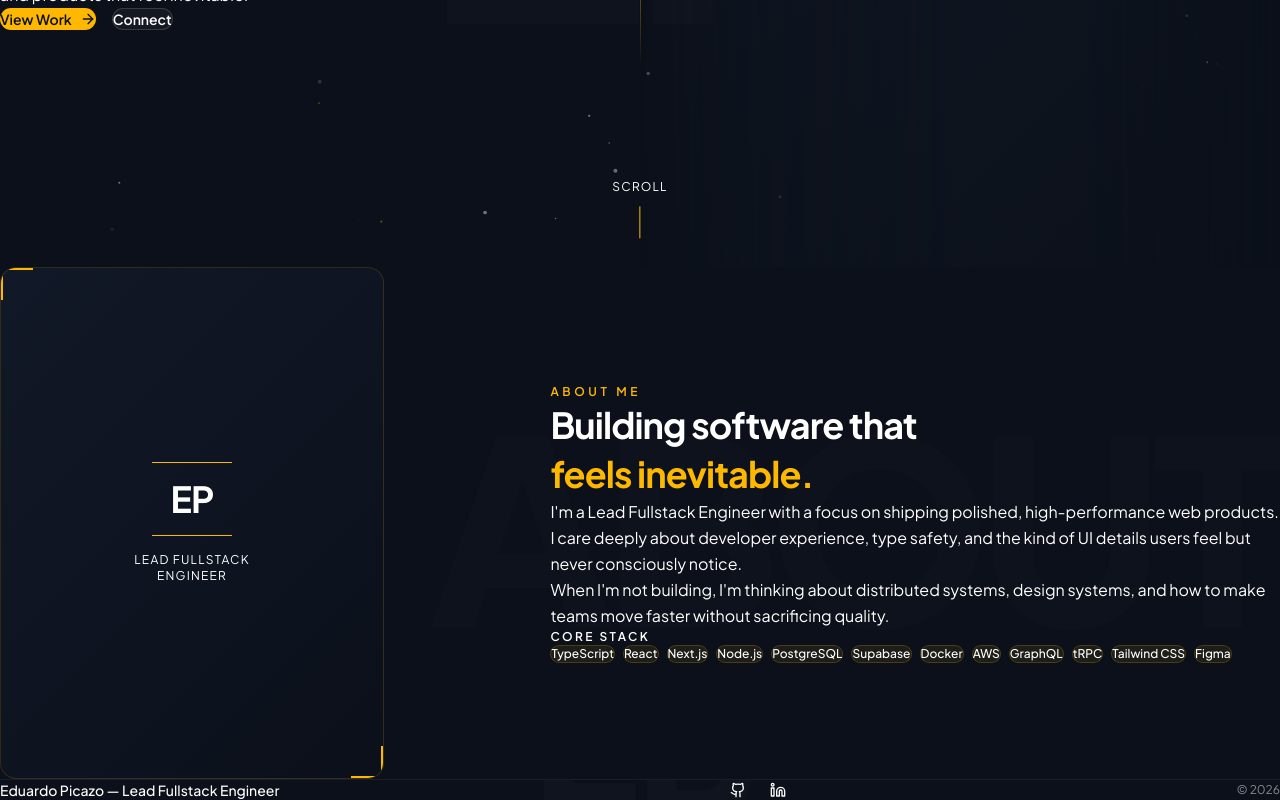
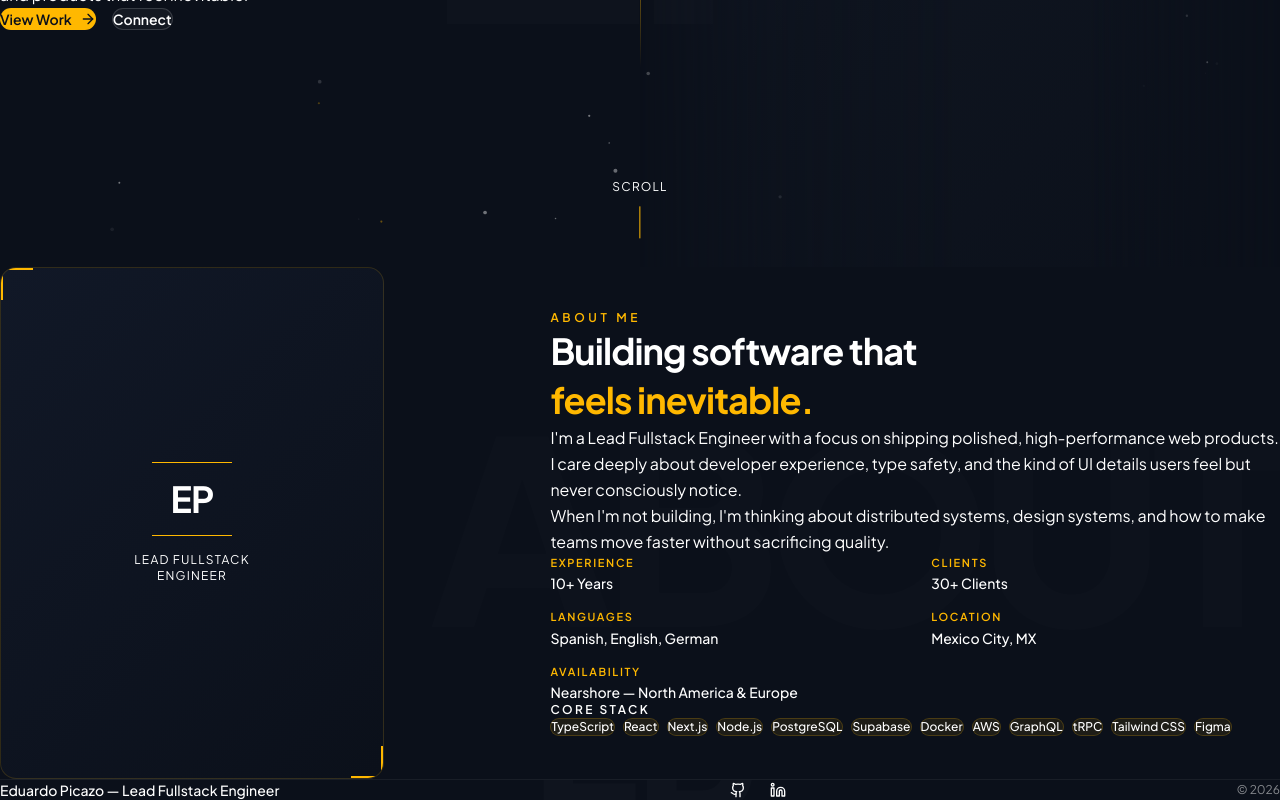
Before and after one commit to Pibomeister/portfolio, a Next.js app: page / in a window 1280 px wide. Shown: the part 533-1333 px from the top of the page. Built offline with nearby package versions, Linux system fonts and the light colour scheme.

Commit message:
feat: about section info grid — experience, clients, languages, location, availability

```diff
--- a/src/components/about-section.tsx
+++ b/src/components/about-section.tsx
@@ -7,6 +7,14 @@ const skills = [
   'TypeScript', 'React', 'Next.js', 'Node.js',
   'PostgreSQL', 'Supabase', 'Docker', 'AWS',
   'GraphQL', 'tRPC', 'Tailwind CSS', 'Figma',
+]
+
+const info = [
+  { label: 'Experience', value: '10+ Years' },
+  { label: 'Clients', value: '30+ Clients' },
+  { label: 'Languages', value: 'Spanish, English, German' },
+  { label: 'Location', value: 'Mexico City, MX' },
+  { label: 'Availability', value: 'Nearshore — North America & Europe' },
 ]
 
 const ease = [0.25, 0.4, 0.25, 1] as [number, number, number, number]
@@ -128,10 +136,36 @@ export function AboutSection() {
               </p>
             </motion.div>
 
+            {/* Personal info grid */}
             <motion.div
               initial={{ opacity: 0, y: 10 }}
               animate={isInView ? { opacity: 1, y: 0 } : {}}
               transition={{ duration: 0.7, delay: 0.35, ease }}
+              className="grid grid-cols-1 sm:grid-cols-2 gap-x-8 gap-y-4 mb-10"
+            >
+              {info.map(({ label, value }) => (
+                <div key={label} className="flex flex-col gap-0.5">
+                  <span
+                    className="text-[11px] font-semibold tracking-[0.15em] uppercase"
+                    style={{ color: 'var(--color-accent)' }}
+                  >
+                    {label}
+                  </span>
+                  <span
+                    className="text-sm font-medium"
+                    style={{ color: 'var(--color-text-primary)' }}
+                  >
+                    {value}
+                  </span>
+                </div>
+              ))}
+            </motion.div>
+
+            {/* Skill chips */}
+            <motion.div
+              initial={{ opacity: 0, y: 10 }}
+              animate={isInView ? { opacity: 1, y: 0 } : {}}
+              transition={{ duration: 0.7, delay: 0.45, ease }}
             >
               <p
                 className="text-xs font-semibold tracking-[0.2em] uppercase mb-4"
```
